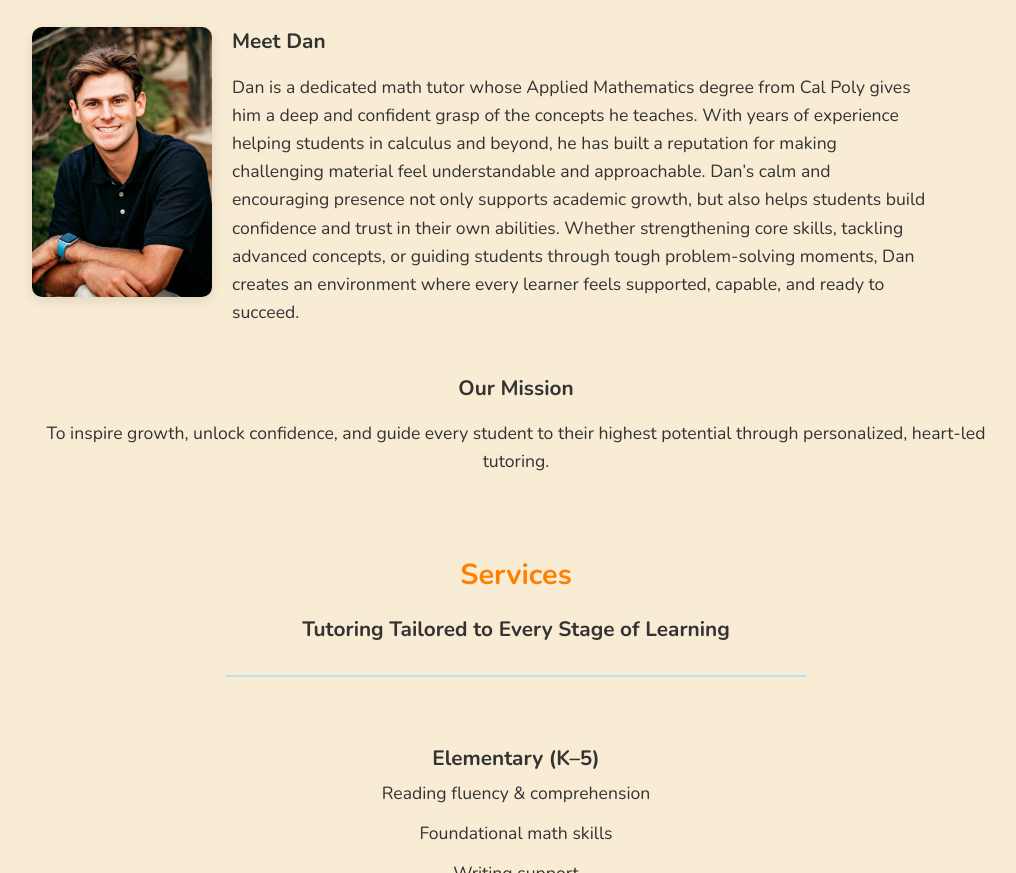
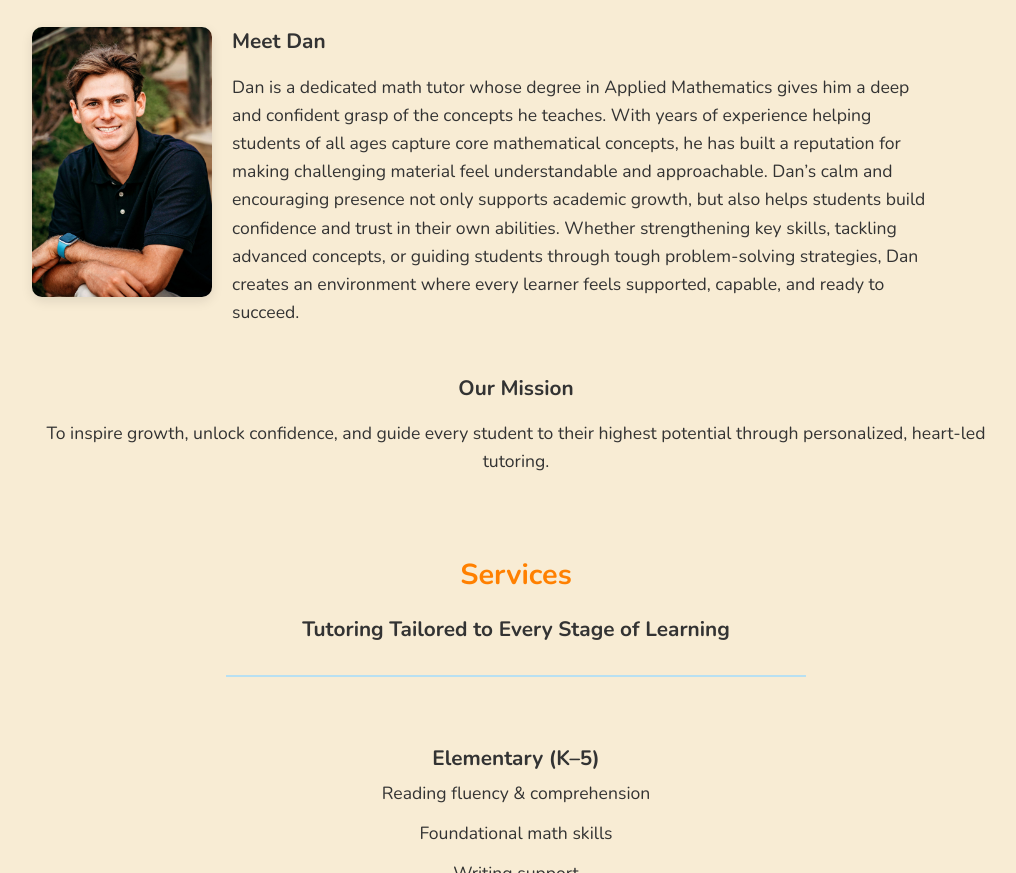
Before and after one commit to ddchamber/ElevateTutoringSD, a plain HTML site: page index.html in a window 1280 px wide. Shown: the part 1543-2416 px from the top of the page, without its empty margins (124-1140 px from the left). Drawn offline with nearby package versions, Linux system fonts and the light colour scheme.

Commit message:
bio update

```diff
--- a/index.html
+++ b/index.html
@@ -299,7 +299,7 @@ header::after {
         <img src="Dan.jpg" alt="Photo of Me">
         <div class="instructor-text">
           <h3>Meet Dan</h3>
-          <p>Dan is a dedicated math tutor whose Applied Mathematics degree from Cal Poly gives him a deep and confident grasp of the concepts he teaches. With years of experience helping students in calculus and beyond, he has built a reputation for making challenging material feel understandable and approachable. Dan’s calm and encouraging presence not only supports academic growth, but also helps students build confidence and trust in their own abilities. Whether strengthening core skills, tackling advanced concepts, or guiding students through tough problem-solving moments, Dan creates an environment where every learner feels supported, capable, and ready to succeed.</p>
+          <p>Dan is a dedicated math tutor whose degree in Applied Mathematics gives him a deep and confident grasp of the concepts he teaches. With years of experience helping students of all ages capture core mathematical concepts, he has built a reputation for making challenging material feel understandable and approachable. Dan’s calm and encouraging presence not only supports academic growth, but also helps students build confidence and trust in their own abilities. Whether strengthening key skills, tackling advanced concepts, or guiding students through tough problem-solving strategies, Dan creates an environment where every learner feels supported, capable, and ready to succeed.</p>
         </div>
       </div>
 
```
